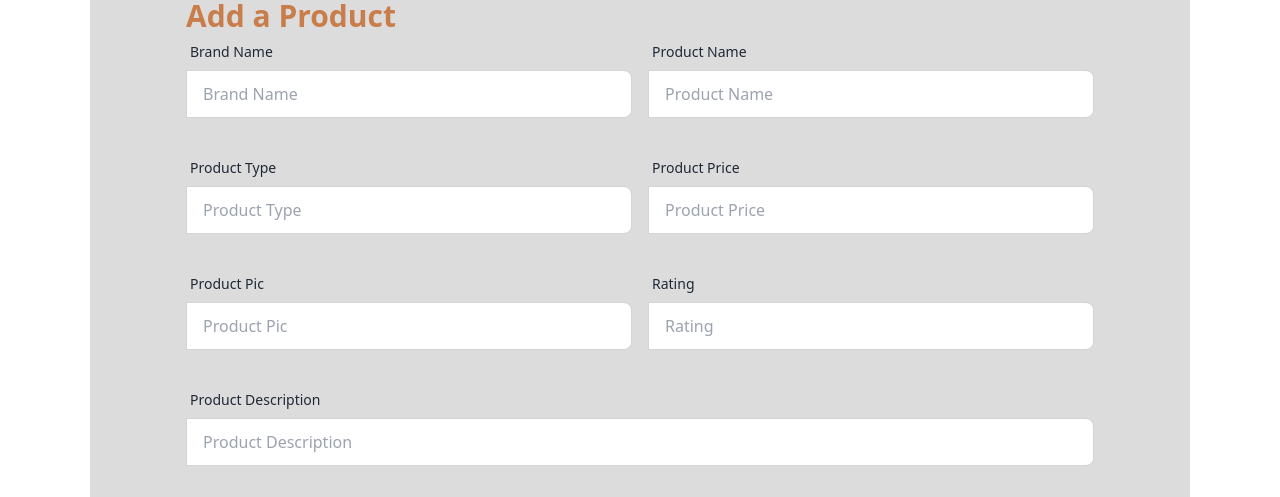
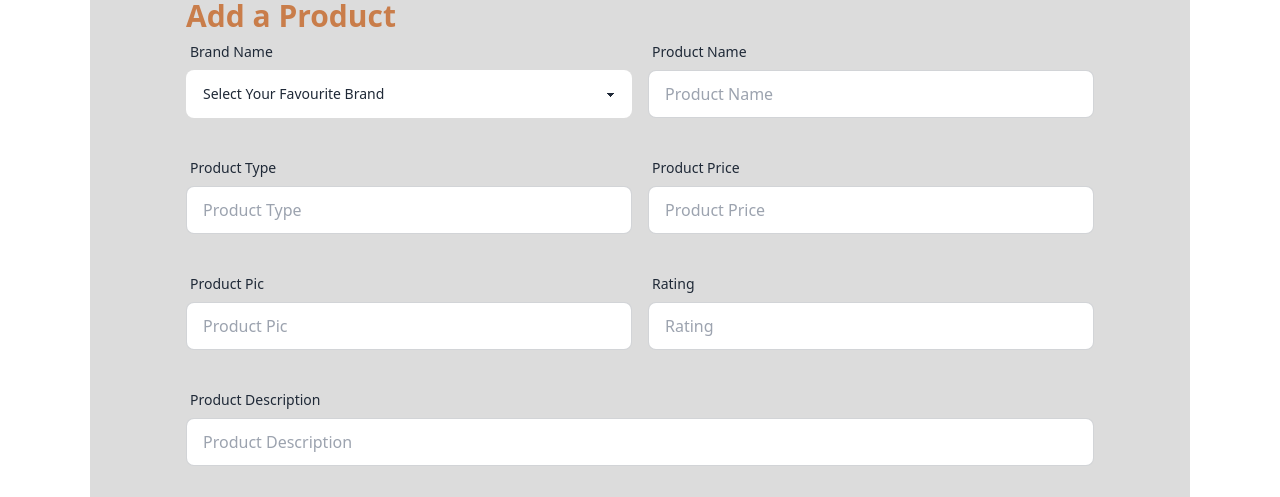
Before and after one commit to ShoroveTajmen/A10-BrandShop-Client-Side, a React app: page /addProduct in a window 1280 px wide. Shown: the part 232-729 px from the top of the page. Built offline with nearby package versions, Linux system fonts and the light colour scheme; the HTML template or start-up script is replaced by a standard one.

Commit message:
post method set in the addProduct page for the send data in the server

```diff
--- a/src/Pages/AddProduct/AddProduct.jsx
+++ b/src/Pages/AddProduct/AddProduct.jsx
@@ -1,28 +1,69 @@
 const AddProduct = () => {
+
+    const handleAddProduct = (e) => {
+        e.preventDefault();
+
+        const form = e.target;
+
+        const brand = form.brand.value;
+        const productName = form.productName.value;
+        const type = form.type.value;
+        const price = form.price.value;
+        const productPic = form.productPic.value;
+        const rating = form.brand.value;
+        const description = form.description.value;
+
+        const newProduct = {brand, productName, type, price, productPic, rating, description}
+        console.log(newProduct);
+
+        //send newProduct data to the server
+        fetch('http://localhost:5000/product', {
+            method: 'POST',
+            headers: {
+                "content-type": "application/json",
+              },
+            body: JSON.stringify(newProduct),
+        })
+        .then(res => res.json())
+        .then(data => {
+            console.log(data)
+            if(data.insertedId){
+                console.log('product added');
+            }
+        })
+
+    }
+
+
+
+
   return (
     <div className="bg-[#DCDCDC] p-24 w-[1100px] mx-auto mt-12 mb-12">
       <h2 className="text-3xl font-extrabold text-[#c97d4a]">Add a Product</h2>
-      <form >
+      <form onSubmit={handleAddProduct}>
         {/* brand name and product name */}
         <div className="flex mb-8">
           <div className="form-control w-1/2">
             <label className="label">
               <span className="label-text">Brand Name</span>
             </label>
-            <label className="input-group">
-              <input
-                type="text"
-                name="brand"
-                placeholder="Brand Name"
-                className="input input-bordered w-full"
-              />
-            </label>
+              <select name="brand" className="select w-full ">
+                <option disabled selected>
+                  Select Your Favourite Brand
+                </option>
+                <option>Nike</option>
+                <option>Adidas</option>
+                <option>Gucci</option>
+                <option>Aarong</option>
+                <option>Zara</option>
+                <option>Levis</option>
+              </select>
           </div>
           <div className="form-control w-1/2 ml-4">
             <label className="label">
               <span className="label-text">Product Name</span>
             </label>
-            <label className="input-group">
+            <label className="">
               <input
                 type="text"
                 name="productName"
@@ -38,7 +79,7 @@ const AddProduct = () => {
             <label className="label">
               <span className="label-text">Product Type</span>
             </label>
-            <label className="input-group">
+            <label className="">
               <input
                 type="text"
                 name="type"
@@ -51,7 +92,7 @@ const AddProduct = () => {
             <label className="label">
               <span className="label-text">Product Price</span>
             </label>
-            <label className="input-group">
+            <label className="">
               <input
                 type="text"
                 name="price"
@@ -67,7 +108,7 @@ const AddProduct = () => {
             <label className="label">
               <span className="label-text">Product Pic</span>
             </label>
-            <label className="input-group">
+            <label className="">
               <input
                 type="text"
                 name="productPic"
@@ -80,7 +121,7 @@ const AddProduct = () => {
             <label className="label">
               <span className="label-text">Rating</span>
             </label>
-            <label className="input-group">
+            <label className="">
               <input
                 type="text"
                 name="rating"
@@ -96,7 +137,7 @@ const AddProduct = () => {
             <label className="label">
               <span className="label-text">Product Description</span>
             </label>
-            <label className="input-group">
+            <label className="">
               <input
                 type="text"
                 name="description"
```
